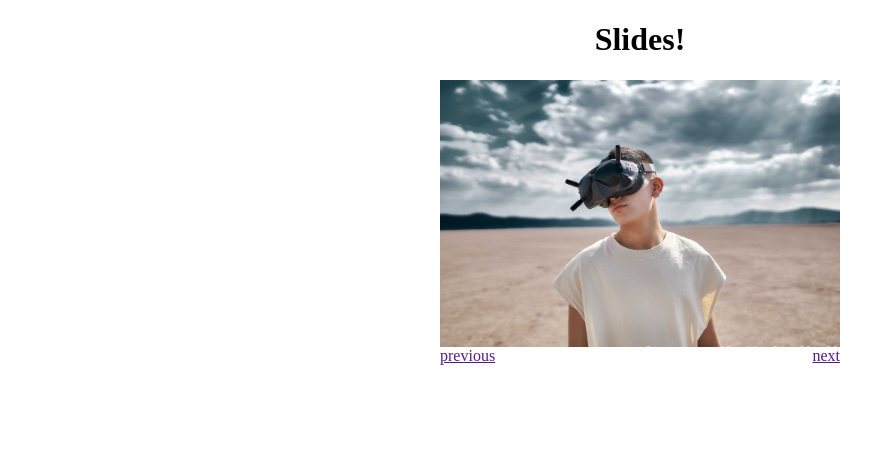
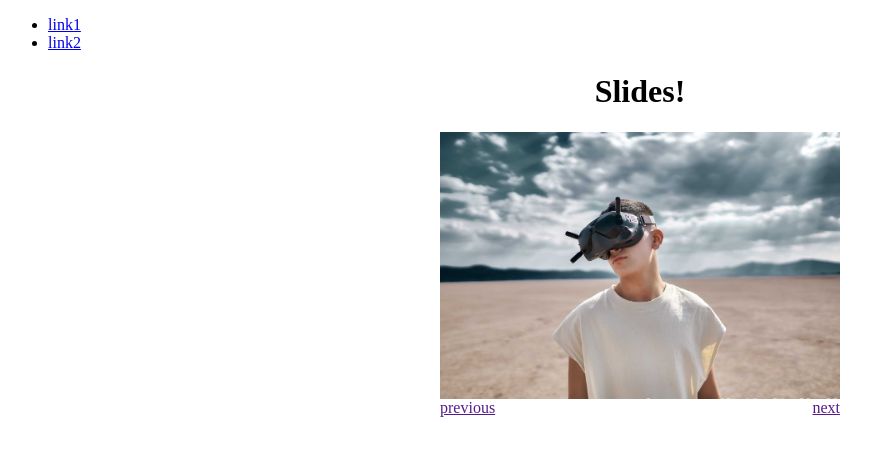
Before and after one commit to Nelliney/lab4, a plain HTML site: page index.html in a window 1280 px wide. Shown: the whole page, without its empty margins (0-871 px from the left). Drawn offline with Linux system fonts and the light colour scheme.

Commit message:
add links

```diff
--- a/index.html
+++ b/index.html
@@ -9,6 +9,15 @@
 </head>
 
 <body>
+<header>
+    <nav>
+        <ul>
+            <li><a href="index.html">link1</a></li>
+            <li><a href="dom-loop.html">
+                link2</a></li>
+        </ul>
+    </nav>
+</header>
     <!-- partial:index.partial.html -->
     <h1>Slides!</h1>
     <div class="slides">
```
